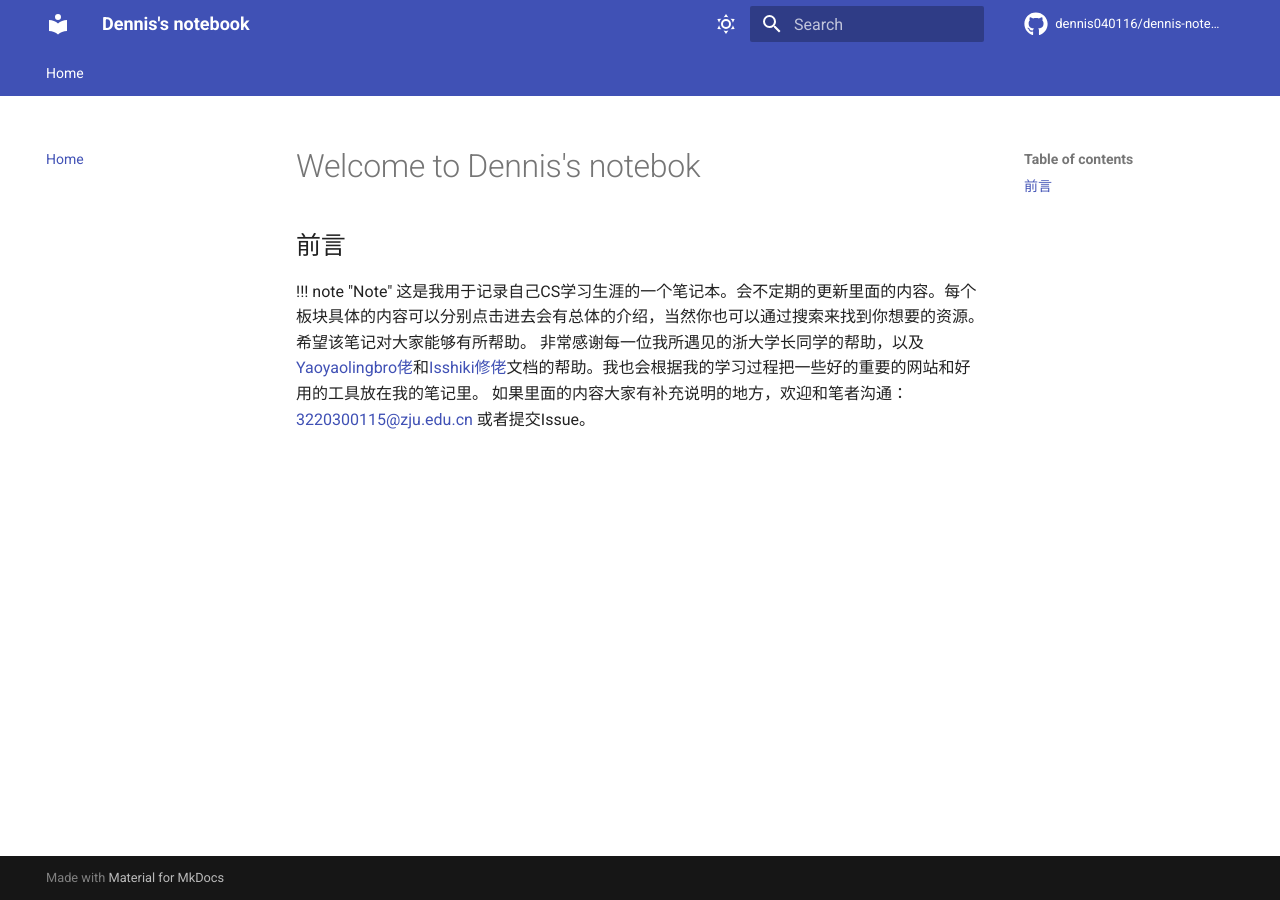
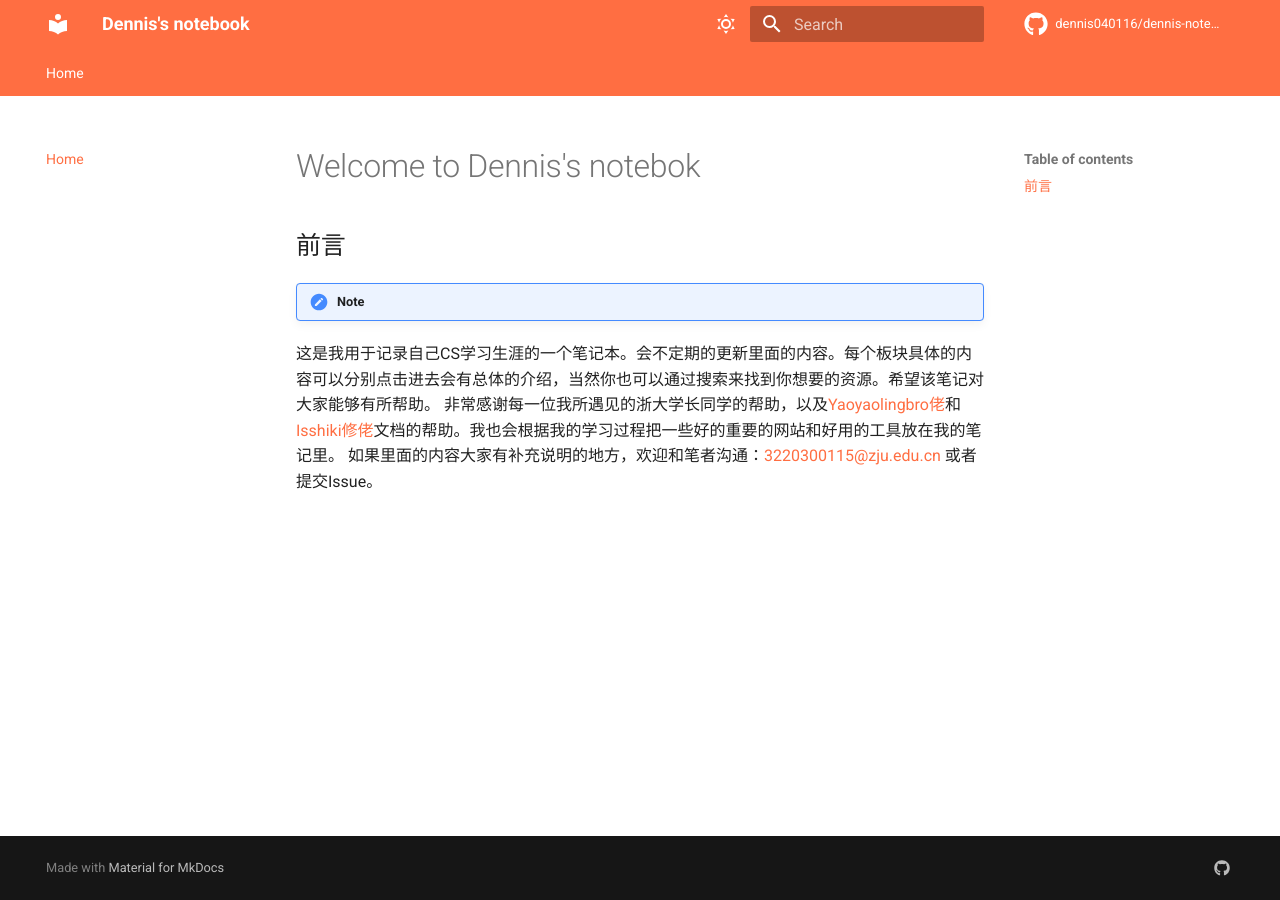
Before and after one commit to dennis040116/dennis-notebook, an MkDocs documentation site: the page built from docs/index.md, in a window 1280 px wide. Built offline with MkDocs 1.6.1 and Material for MkDocs 9.7.7, drawn with Linux system fonts in a browser that asks for light colours; comment, search, counter and statistics services are not loaded; some of the changed lines change nothing that is shown.

Commit message:
20240119

```diff
--- a/docs/index.md
+++ b/docs/index.md
@@ -1,5 +1,6 @@
 # Welcome to Dennis's notebok
 ## 前言
-!!! note "Note" 这是我用于记录自己CS学习生涯的一个笔记本。会不定期的更新里面的内容。每个板块具体的内容可以分别点击进去会有总体的介绍，当然你也可以通过搜索来找到你想要的资源。希望该笔记对大家能够有所帮助。
+!!! note "Note"
+这是我用于记录自己CS学习生涯的一个笔记本。会不定期的更新里面的内容。每个板块具体的内容可以分别点击进去会有总体的介绍，当然你也可以通过搜索来找到你想要的资源。希望该笔记对大家能够有所帮助。
 非常感谢每一位我所遇见的浙大学长同学的帮助，以及[Yaoyaolingbro佬](https://github.com/Yaoyaolingbro)和[Isshiki修佬](https://github.com/IsshikiHugh)文档的帮助。我也会根据我的学习过程把一些好的重要的网站和好用的工具放在我的笔记里。
 如果里面的内容大家有补充说明的地方，欢迎和笔者沟通：3220300115@zju.edu.cn 或者提交Issue。
--- a/mkdocs.yml
+++ b/mkdocs.yml
@@ -33,7 +33,7 @@ theme:
     # Palette toggle for light mode
     - media: "(prefers-color-scheme: light)"
       scheme: default
-      primary: indigo
+      primary: deep orange
       accent: deep purple
       toggle:
         icon: material/weather-sunny
@@ -97,15 +97,31 @@ markdown_extensions:
   - pymdownx.highlight: # 支持代码块语法高亮，！！！跟mermaid冲突
   # - linenums: true # 显示行号
 
-# plugins:
-#   - changelog
-#   - search:
-#       lang: zh
-#   - git-revision-date-localized:
-#       type: datetime
-#       timezone: Asia/Shanghai
-#       locale: zh
-#       enable_creation_date: true
+extra:
+  analytics:
+    feedback:
+      title: Was this page helpful?
+      ratings:
+        - icon: material/emoticon-happy-outline
+          name: This page was helpful
+          data: 1
+          note: >-
+            Thanks for your feedback!
+        - icon: material/emoticon-sad-outline
+          name: This page could be improved
+          data: 0
+          note: >-
+            Thanks for your feedback!
+
+plugins:
+  # - changelog
+  - search:
+      lang: zh
+  - git-revision-date-localized:
+      type: datetime
+      timezone: Asia/Shanghai
+      locale: zh
+      enable_creation_date: true
 
 # extra_css:
 #   - https://cdnjs.cloudflare.com/ajax/libs/KaTeX/0.16.7/katex.min.css
@@ -122,13 +138,13 @@ markdown_extensions:
 #   - https://cdnjs.cloudflare.com/ajax/libs/KaTeX/0.16.7/katex.min.js
 #   - https://cdnjs.cloudflare.com/ajax/libs/KaTeX/0.16.7/contrib/auto-render.min.js
 
-# extra:
-#   social:
-#     - icon: fontawesome/brands/github
-#       link: https://github.com/Yaoyaolingbro/notebook/home
-#   analytics:
-#     provider: google
-#     property: G-KJB4RXSKZG
+extra:
+  social:
+    - icon: fontawesome/brands/github
+      link: https://github.com/dennis040116/dennis-notebook
+  analytics:
+    provider: google
+    property: G-KJB4RXSKZG
 
 
 nav:
```
Also changed, not shown: 1 other file.
